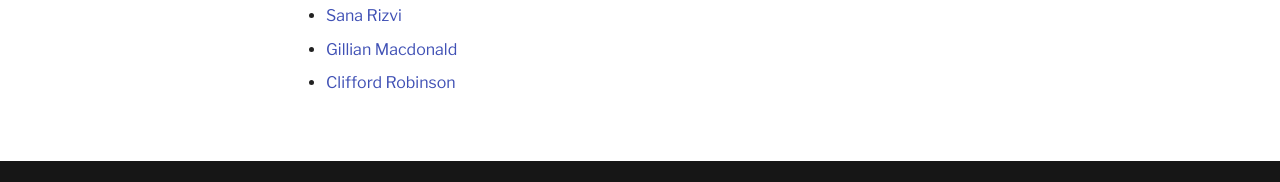
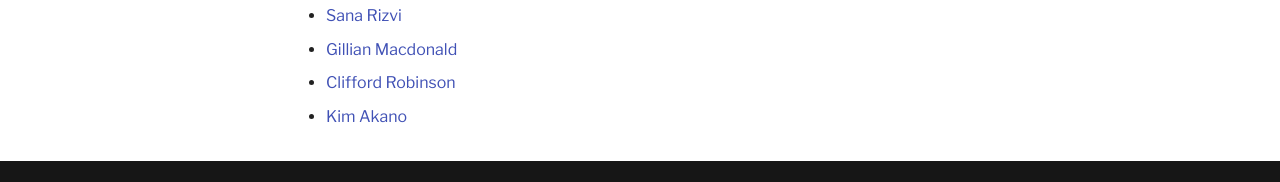
Before and after one commit to apjanco/leaflet-course, an MkDocs documentation site: the page built from docs/miro.md, in a window 1280 px wide and 925 px high. Shown: the part 740-922 px from the top of the window. Built offline with MkDocs 1.6.1 and Material for MkDocs 9.7.7, drawn with Linux system fonts in a browser that asks for light colours.

Commit message:
Update miro.md

```diff
--- a/docs/miro.md
+++ b/docs/miro.md
@@ -29,3 +29,5 @@
 - [Gillian Macdonald](https://miro.com/app/board/uXjVK9q3eGI=/?share_link_id=309662455360)
 
 - [Clifford Robinson](https://miro.com/app/board/uXjVK9q3eGg=/?share_link_id=1359941232)
+
+- [Kim Akano](https://miro.com/app/board/uXjVK9-3_As=/?share_link_id=286431790276)
```
